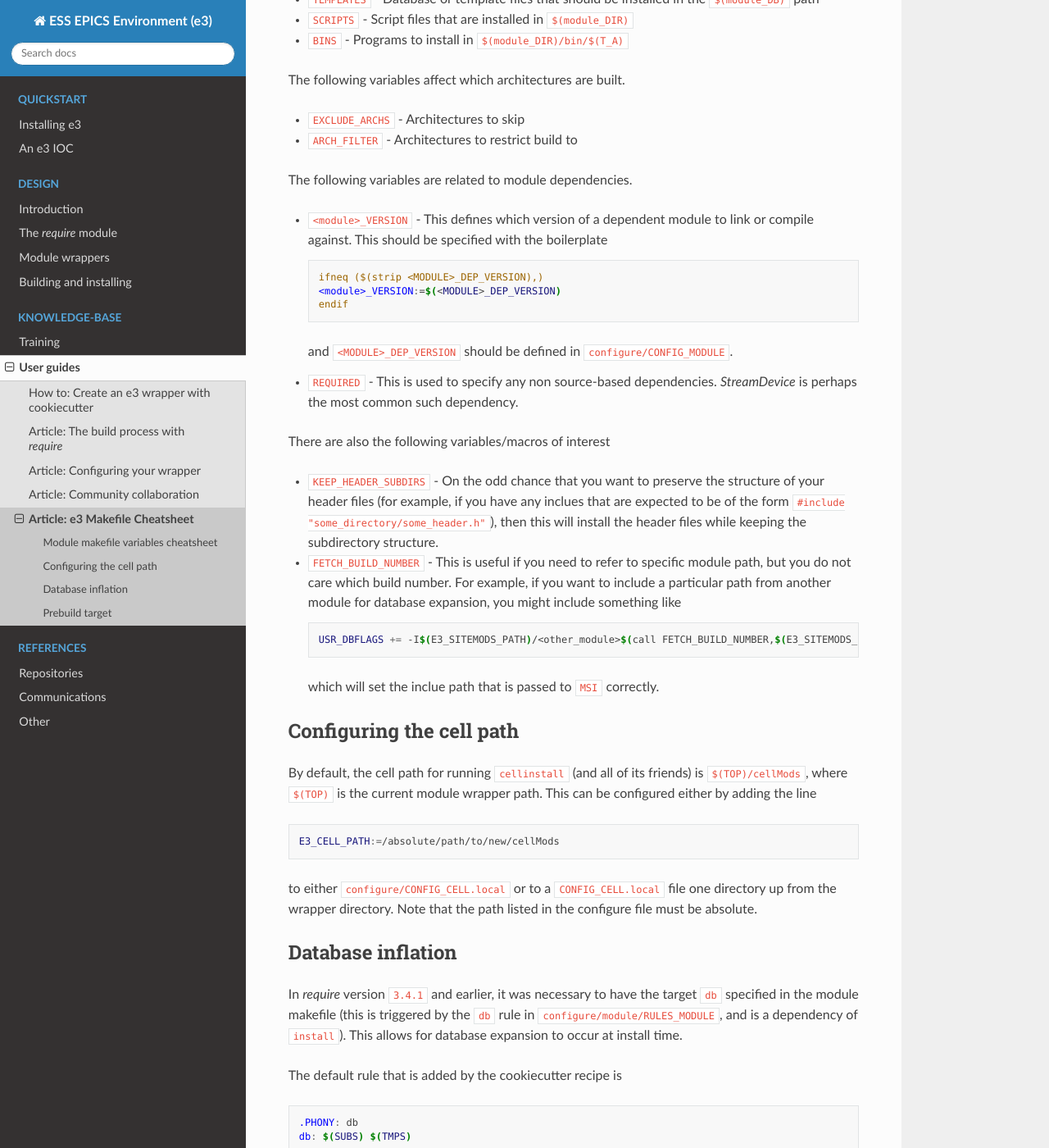
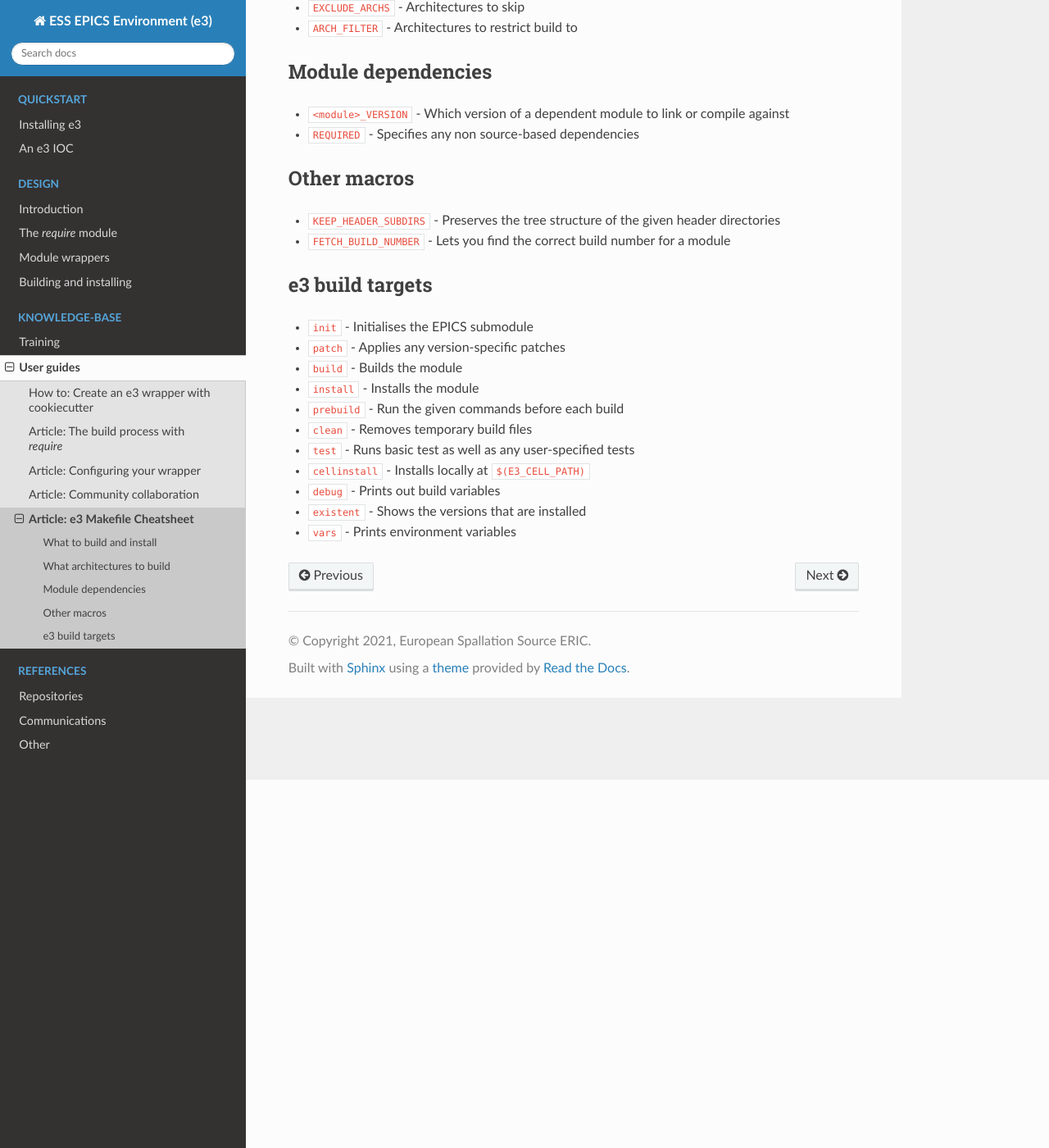
Before and after one commit to ttkorhonen/e3pages, a Sphinx documentation site: the page built from docs/kb/guide/articles/8_cheatsheet.md, in a window 1280 px wide and 1400 px high, scrolled down 449 px. Shown: the whole window at 82% size. Built offline with Sphinx 7.4.7 and the Read the Docs theme 2.0.0, drawn with Linux system fonts in a browser that asks for light colours; some of the changed text lies outside the part shown.

Commit message:
Updated and simplified cheatsheet

````diff
--- a/docs/kb/guide/articles/8_cheatsheet.md
+++ b/docs/kb/guide/articles/8_cheatsheet.md
@@ -2,11 +2,9 @@
 
 
 (makefile_vars_cheatsheet)=
-## Module makefile variables cheatsheet
 
-The `<module>.Makefile` that is used to build an e3 module has a number of standard variables that are used to direct the build process. The main variables that are relevant are the following. For more detail, see {ref}`makefile_variables`.
+## What to build and install
 
-The first variables define what to build and install with the module.
 * `SOURCES` - Source files to compile into the shared library
 * `DBDS` - Database definition (`.dbd`) files to include in `$(module).dbd`
 * `HEADERS` - Header files that should be installed with the module
@@ -14,71 +12,31 @@ The first variables define what to build and install with the module.
 * `SCRIPTS` - Script files that are installed in `$(module_DIR)`
 * `BINS` - Programs to install in `$(module_DIR)/bin/$(T_A)`
 
-The following variables affect which architectures are built.
+## What architectures to build
+
 * `EXCLUDE_ARCHS` - Architectures to skip
 * `ARCH_FILTER` - Architectures to restrict build to
 
-The following variables are related to module dependencies.
-* `<module>_VERSION` - This defines which version of a dependent module to link or compile against. This should be specified with the boilerplate
-  ```makefile
-  ifneq ($(strip <MODULE>_DEP_VERSION),)
-  <module>_VERSION:=$(<MODULE>_DEP_VERSION)
-  endif
-  ```
-  and `<MODULE>_DEP_VERSION` should be defined in `configure/CONFIG_MODULE`.
-* `REQUIRED` - This is used to specify any non source-based dependencies. *StreamDevice* is perhaps the most common such dependency.
+## Module dependencies
 
-There are also the following variables/macros of interest
-* `KEEP_HEADER_SUBDIRS` - On the odd chance that you want to preserve the structure of your header files (for example, if you have any inclues that are expected to be of the form `#include "some_directory/some_header.h"`), then this will install the header files while keeping the subdirectory structure.
-* `FETCH_BUILD_NUMBER` - This is useful if you need to refer to specific module path, but you do not care which build number. For example, if you want to include a particular path from another module for database expansion, you might include something like
-  ```make
-  USR_DBFLAGS += -I$(E3_SITEMODS_PATH)/<other_module>$(call FETCH_BUILD_NUMBER,$(E3_SITEMODS_PATH),<other_module>/db)
-  ```
-  which will set the inclue path that is passed to `MSI` correctly.
+* `<module>_VERSION` - Which version of a dependent module to link or compile against
+* `REQUIRED` - Specifies any non source-based dependencies
 
-## Configuring the cell path
+## Other macros
 
-By default, the cell path for running `cellinstall` (and all of its friends) is `$(TOP)/cellMods`, where `$(TOP)` is the current module wrapper path. This can be configured either by adding the line
-```makefile
-E3_CELL_PATH:=/absolute/path/to/new/cellMods
-```
-to either `configure/CONFIG_CELL.local` or to a `CONFIG_CELL.local` file one directory up from the wrapper directory. Note that the path listed in the configure file must be absolute.
+* `KEEP_HEADER_SUBDIRS` - Preserves the tree structure of the given header directories
+* `FETCH_BUILD_NUMBER` - Lets you find the correct build number for a module
 
-## Database inflation
+## e3 build targets
 
-In *require* version `3.4.1` and earlier, it was necessary to have the target `db` specified in the module makefile (this is triggered by the `db` rule in `configure/module/RULES_MODULE`, and is a dependency of `install`). This allows for database expansion to occur at install time.
-
-The default rule that is added by the cookiecutter recipe is
-```makefile
-.PHONY: db
-db: $(SUBS) $(TMPS)
-
-.PHONY: $(SUBS)
-$(SUBS):
-	@printf "Inflating database ... %44s >>> %40s \n" "$@" "$(basename $(@)).db"
-	@rm -f  $(basename $(@)).db.d  $(basename $(@)).db
-	@$(MSI) -D $(USR_DBFLAGS) -o $(basename $(@)).db -S $@ > $(basename $(@)).db.d
-	@$(MSI)    $(USR_DBFLAGS) -o $(basename $(@)).db -S $@
-
-.PHONY: $(TMPS)
-$(TMPS):
-	@printf "Inflating database ... %44s >>> %40s \n" "$@" "$(basename $(@)).db"
-	@rm -f  $(basename $(@)).db.d  $(basename $(@)).db
-	@$(MSI) -D $(USR_DBFLAGS) -o $(basename $(@)).db $@  > $(basename $(@)).db.d
-	@$(MSI)    $(USR_DBFLAGS) -o $(basename $(@)).db $@
-```
-If you do not have any `.template` or `.substitutions` files that you will expand at install time, then all of this can be replace by
-```makefile
-.PHONY: db
-db:
-```
-
-## Prebuild target
-
-In case you need to have any tasks run *before* the build process, there is a `prebuild` target that runs before the build. For example, if you need to have some external utility compiled before the build happens (perhaps in order to install it using `BINS` as described in {ref}`makefile_vars_cheatsheet`), then you can use `prebuild`:
-```makefile
-prebuild:
-    # some tasks to perform before build
-    echo "What a wonderful prebuild task"
-```
-Note that this will be run each time before the build phase.
+* `init` - Initialises the EPICS submodule
+* `patch` - Applies any version-specific patches
+* `build` - Builds the module
+* `install` - Installs the module
+* `prebuild` - Run the given commands before each build
+* `clean` - Removes temporary build files
+* `test` - Runs basic test as well as any user-specified tests
+* `cellinstall` - Installs locally at `$(E3_CELL_PATH)`
+* `debug` - Prints out build variables
+* `existent` - Shows the versions that are installed
+* `vars` - Prints environment variables
````
